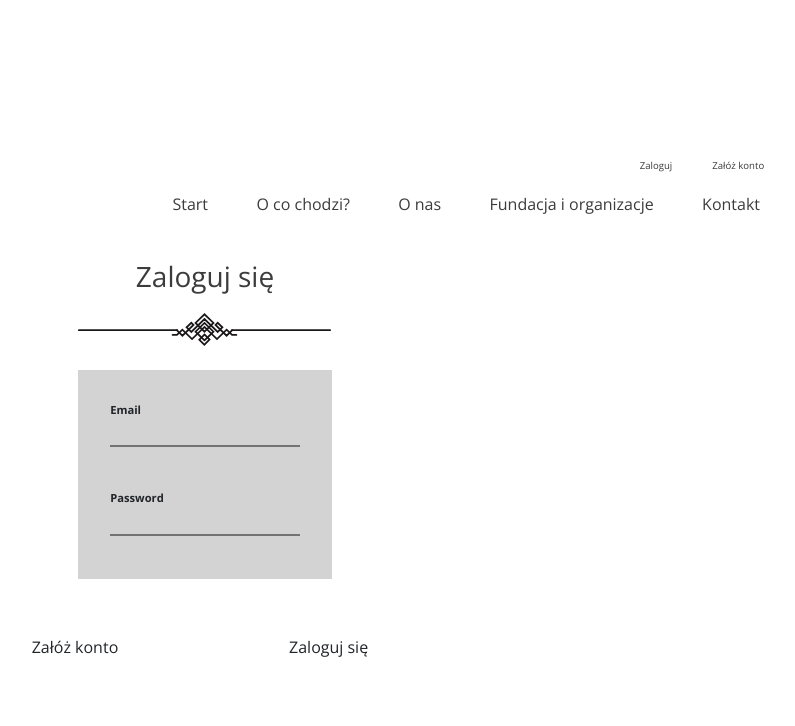
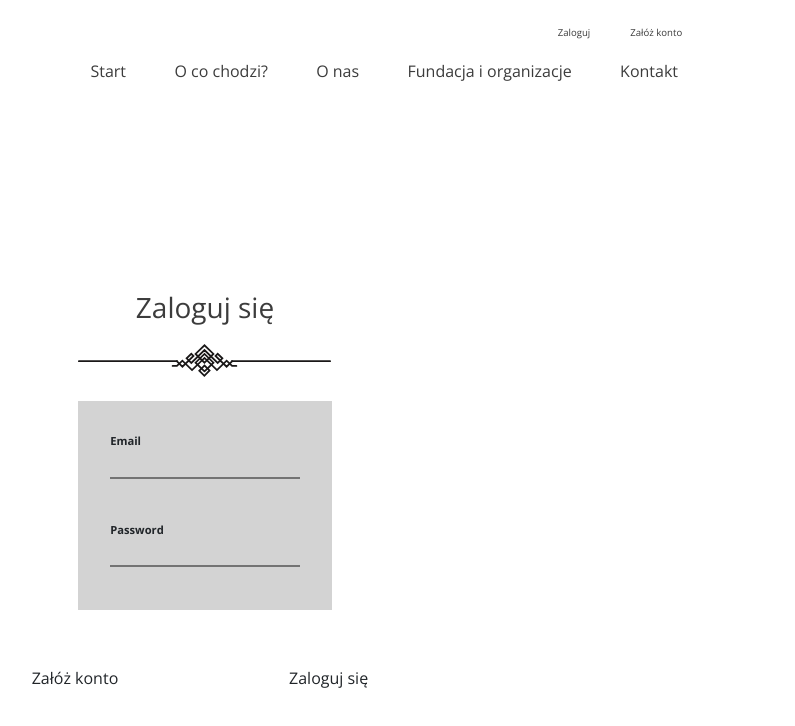
Before and after one commit to Robert-Bobrowicz/Portfolio_Lab_CL, a React (Create React App) app in the folder portfolio_lab/: page /login in a window 1280 px wide. Shown: the top 726 px of the page, without its empty margins (435-1230 px from the left). Built offline with nearby package versions, Linux system fonts and the light colour scheme.

Commit message:
login panel

```diff
--- a/portfolio_lab/src/components/Login.js
+++ b/portfolio_lab/src/components/Login.js
@@ -20,12 +20,15 @@ const Login = () => {
     }
 
     return (
+        <>
+            <Container>
+                <Row className="userLoginNav">
+                    <Col>
+                        <HomeNavigationHeader />
+                    </Col>
+                </Row>
+            </Container>
         <Container fluid className="userLogin">
-            <Row className="userLoginNav">
-                <Col>
-                    <HomeNavigationHeader />
-                </Col>
-            </Row>
             <Row>
                 <Col className="loginPanel">
                     <h3>Zaloguj się</h3>
@@ -49,6 +52,8 @@ const Login = () => {
                 </Col>
             </Row>
         </Container>
+        </>
+
     );
 };
 
--- a/portfolio_lab/src/scss/_login.scss
+++ b/portfolio_lab/src/scss/_login.scss
@@ -6,20 +6,18 @@
   flex-direction: column;
   justify-content: center;
   align-items: center;
-  height: 100vh;
 }
 
 .userLoginNav {
   width: 100%;
   margin-top: 0.2rem;
-  margin-bottom: 2rem;
 }
 
 .loginPanel {
   display: flex;
   flex-direction: column;
   justify-content: center;
-  align-items: center;
+  align-items: flex-start;
 }
 
 .loginPanel > h3 {
```
